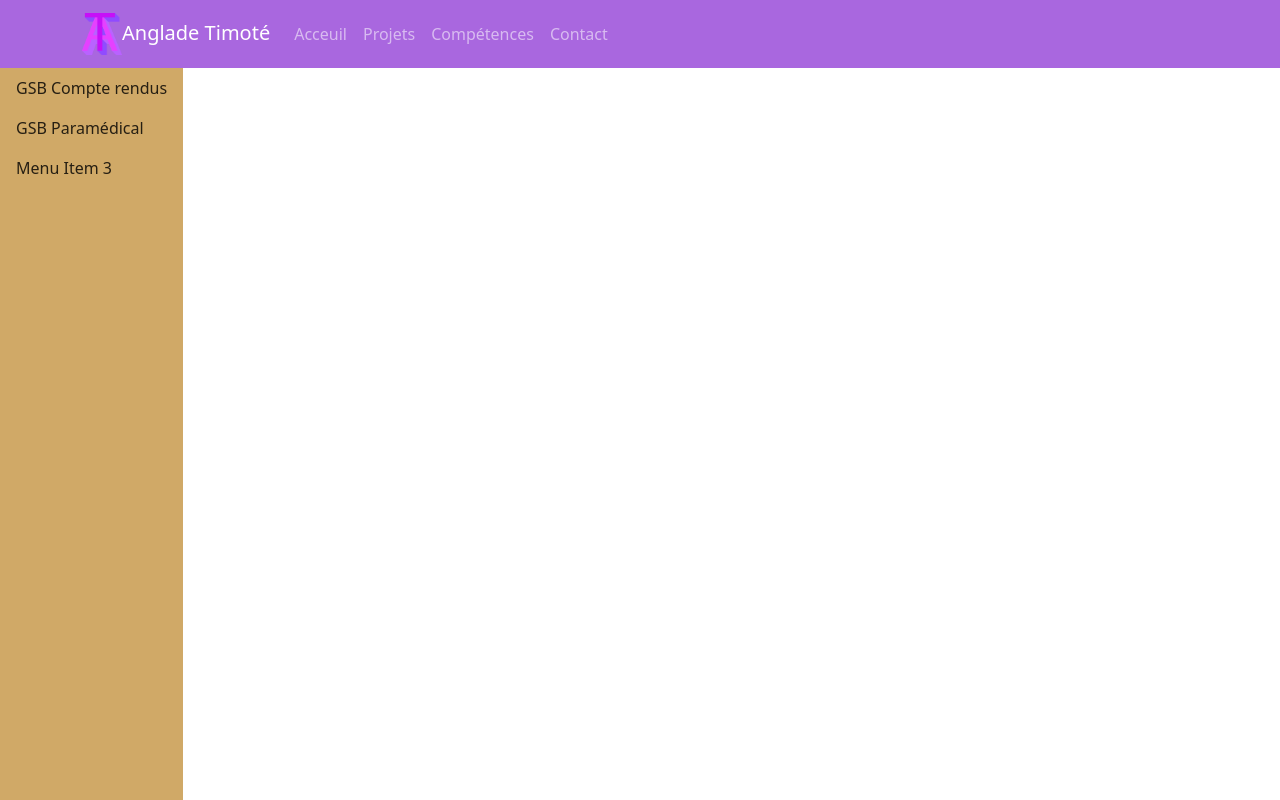
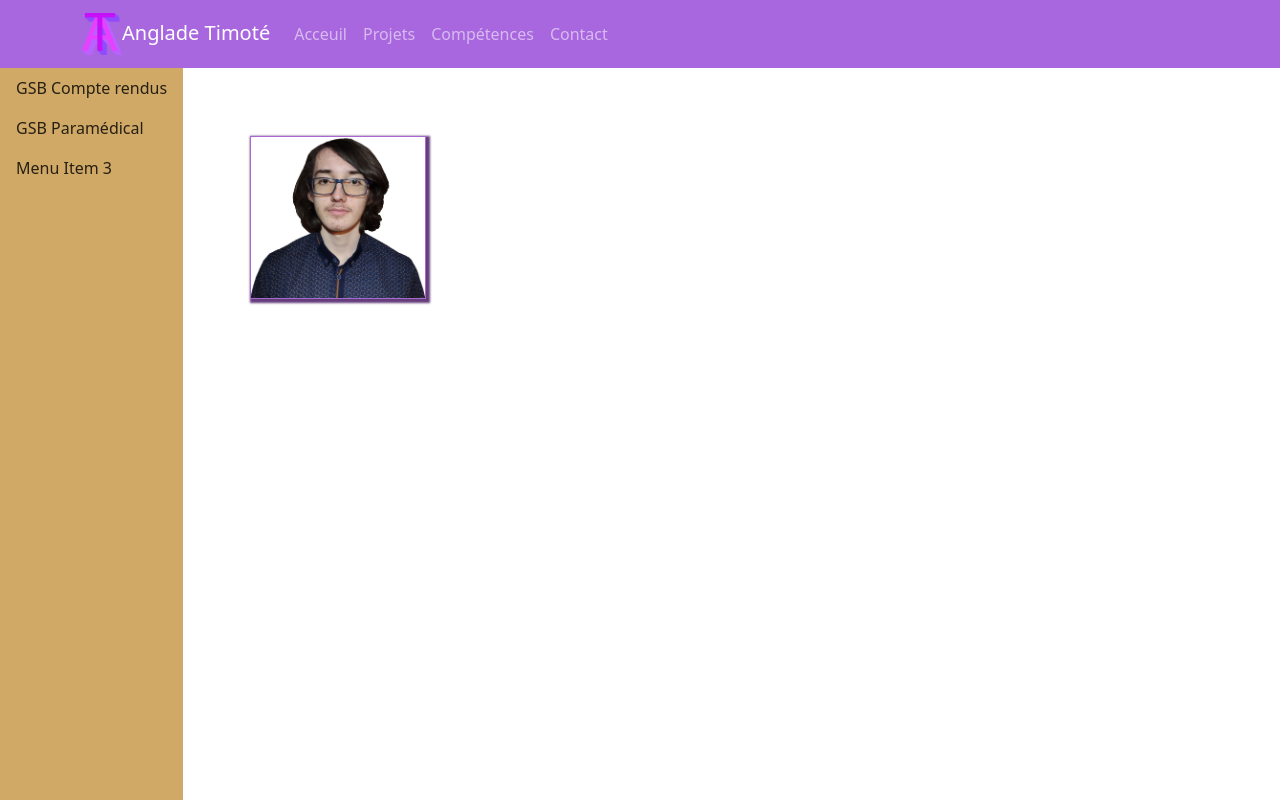
Before and after one commit to TimoteAnglade/portfolio, a PHP site: page / in a window 1280 px wide. Run offline with PHP 8.4, Linux system fonts and the light colour scheme.

Commit message:
avancée

```diff
--- a/css/custom.css
+++ b/css/custom.css
@@ -1,3 +1,6 @@
+:root {
+      --cs-wid: 250px;
+    }
 html,
 body {
   height: 100%;
@@ -13,14 +16,16 @@
 }
 
 .content {
-      margin-left: 250px; /* Adjust the margin to match the sidebar width */
-      padding: 20px; /* Optional: Add padding to the content area */
+  margin-top: 68px;
+  margin-left: 250px;
+  flex: 1;
 }
 
 .sidebar .nav-link {
   color: #261f13; /* Set the text color to pink */
 }
+
 .image-frame {
-      border: 2px solid #000; /* Customize the border color and thickness */
-      padding: 5px; /* Optional: Add padding to create space between the image and the border */
+  border: 1px solid #a967d0; /* Customize the border color and thickness */
+  box-shadow: 2px 2px 2px 2px #643d7b;
 }
--- a/index.php
+++ b/index.php
@@ -2,8 +2,8 @@
 include("modele/bd.inc.php");
 include("modele/comp.inc.php");
 include('vues/header.php');
-if(isset($_GET['page'])){
-	$page=$_GET['page'];
+if(isset($_GET['ac'])){
+	$page=$_GET['ac'];
 }
 else{
 	$page='';
@@ -20,6 +20,7 @@
 		break;
 	default :
 		include('vues/acceuil.php');
+		break;
 }
 
 include('vues/footer.php');
--- /dev/null
+++ b/js/custom.js
@@ -0,0 +1,6 @@
+const sidebar = document.querySelector('.sidebar');
+const content = document.querySelector('.content');
+ // Example: Generate a random width between 100 and 300 pixels
+
+// Update the left margin of the content area
+content.style.marginLeft = sidebar.offsetWidth + 'px';
--- a/vues/acceuil.php
+++ b/vues/acceuil.php
@@ -1 +1,4 @@
-acceuil
+<div class="content">
+<img src="img/portrait.png" class="image-frame" style="width:11em;height:auto;">
+
+</div>
--- a/vues/footer.php
+++ b/vues/footer.php
@@ -1 +1 @@
-<footer>footer</footer>
+<footer></footer>
--- a/vues/header.php
+++ b/vues/header.php
@@ -10,15 +10,15 @@
 <style>
     /* Custom CSS */
 </style>
-<body>
+<body class="letout">
 
   <script src="js/bootstrap.bundle.min.js"></script>
+  <script src="js/custom.js"></script>
 
 
 
 
   <!-- Your website content goes here -->
-
   <div class="sidebar bg-secondary" style="width:auto;">
     <!-- Sidebar content goes here -->
     <ul class="nav flex-column">
@@ -34,9 +34,9 @@
     </ul>
   </div>
 
-<nav class="navbar navbar-expand-lg navbar-dark bg-primary">
+<nav class="navbar navbar-expand-lg navbar-dark bg-primary bandeau">
     <div class="container">
-    <a class="navbar-brand" href="#">
+    <a class="navbar-brand" href="./">
       <img src="img/image.png" style="width:2em;">Anglade Timoté
     </a>
       <button class="navbar-toggler" type="button" data-bs-toggle="collapse" data-bs-target="#navbarNav" aria-controls="navbarNav" aria-expanded="false" aria-label="Toggle navigation">
@@ -45,7 +45,7 @@
       <div class="collapse navbar-collapse" id="navbarNav">
           <ul class="navbar-nav">
               <li class="nav-item">
-                <a class="nav-link" href="?">Acceuil</a>
+                <a class="nav-link" href="./">Acceuil</a>
               </li>
               <li class="nav-item">
                 <a class="nav-link" href="?ac=projets">Projets</a>
```
Also changed, not shown: img/portrait.png (added). Lines whose indentation alone changed are shown as unchanged.
